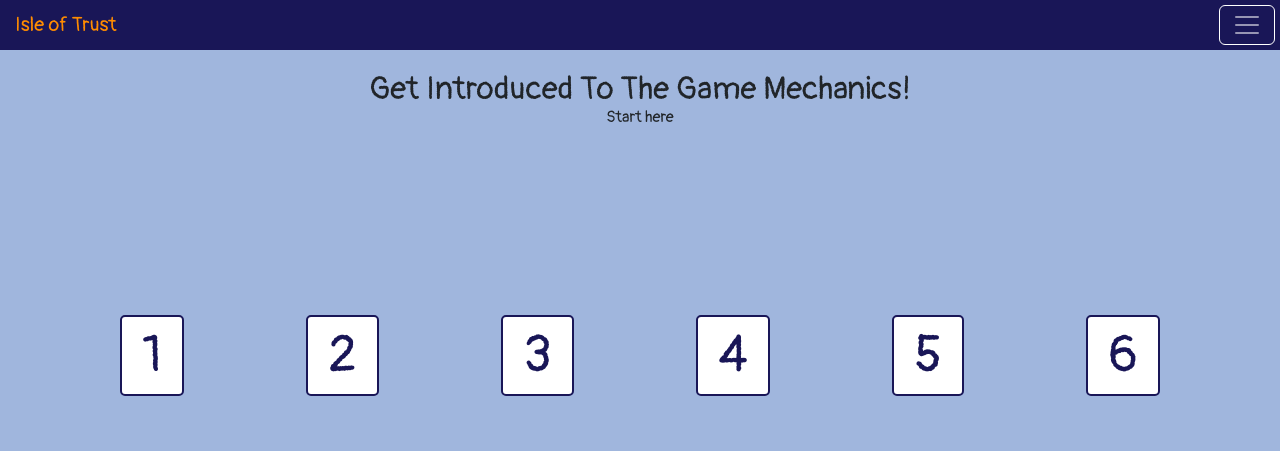
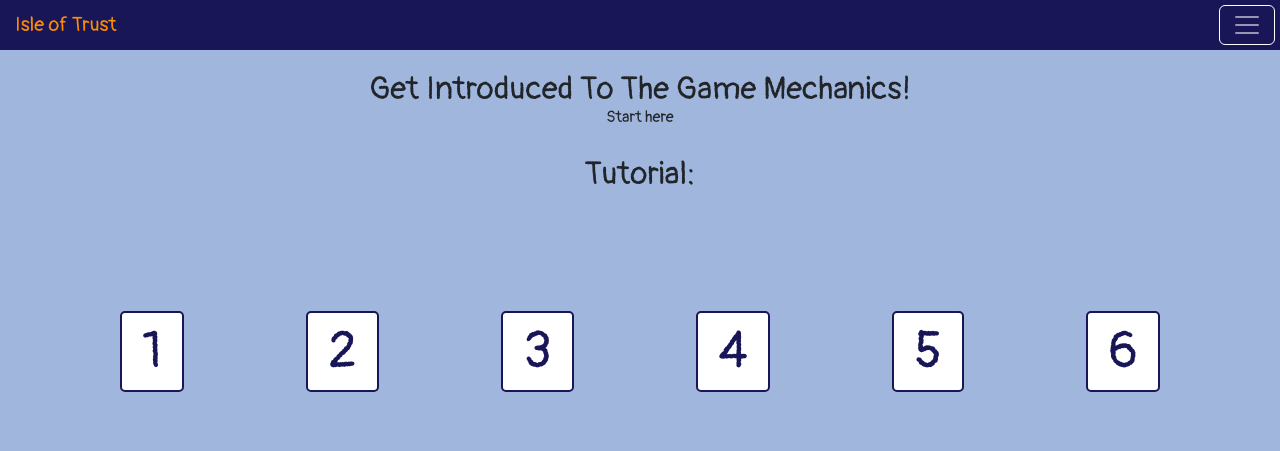
Before and after one commit to hollan2/capstone_project, a React (Vite) app in the folder Isle of Trust/: page /tutorial in a window 1280 px wide. Shown: the top 451 px of the page. Built offline with nearby package versions, Linux system fonts and the light colour scheme; a web font is replaced by a local one.

Commit message:
Added a tutorial header and adjusted some margins.

```diff
--- a/Isle of Trust/src/css/main.css
+++ b/Isle of Trust/src/css/main.css
@@ -59,8 +59,8 @@ footer {
 /* Base of every element in the "levels" classid. */
 #levels {
     width: auto;
-    min-height: calc(100vh - 74px);
-    margin-top: 50px;
+    max-height: 5px;
+    margin-top: 0px;
     margin-bottom: 24px;
     padding: 100px;
     z-index: 200;
@@ -80,7 +80,6 @@ footer {
     background-color: var(--white);
     color: var(--dark-blue);
     text-decoration: none;
-    flex-direction: row;
 }
 
 /* Changes the color of the button when hovered over. */
--- a/Isle of Trust/src/routes/tutorial.tsx
+++ b/Isle of Trust/src/routes/tutorial.tsx
@@ -20,6 +20,9 @@ export default function Levels() {
                 Get Introduced To The Game Mechanics!
                 <br />
                 <span>Start here</span>
+            </h1>
+            <h1>
+                Tutorial:
             </h1>
 
         <span>
```
